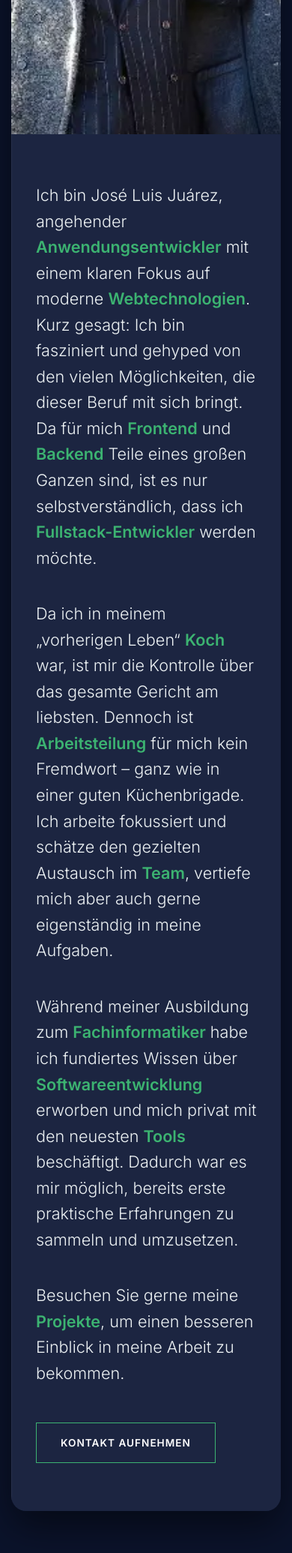
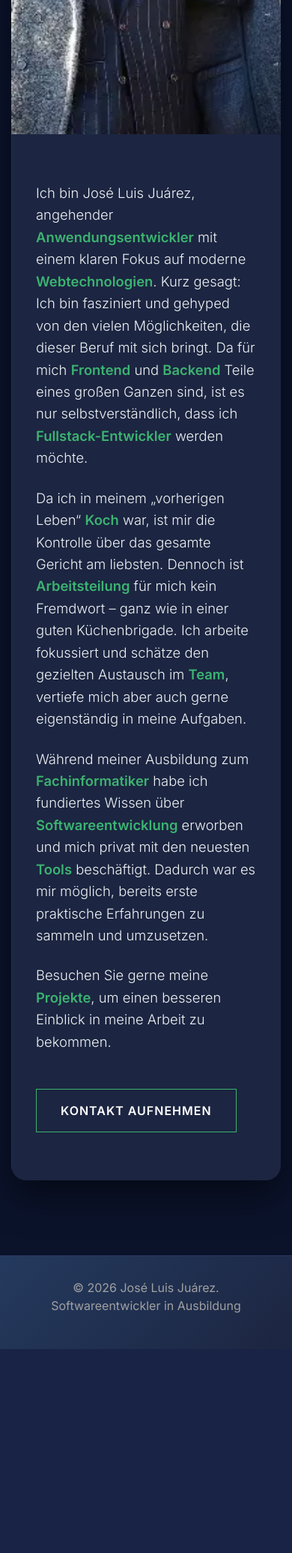
Before and after one commit to JLJ-HH/portfolio_flask, a Flask app: page /about in a window 390 px wide. Shown: the part 452-2523 px from the top of the page at 75% size. After the commit the page ends 2251 px from the top, so only its background shows below. Run offline with Flask 3, Linux system fonts and the light colour scheme.

Commit message:
feat: Introduce base HTML template with responsive navigation and footer, and create an 'About Me' page with a custom hero section and styling.

```diff
--- a/static/css/about.css
+++ b/static/css/about.css
@@ -4,7 +4,7 @@
 
 .about-hero-container {
   display: flex;
-  min-height: 600px;
+  min-height: 400px;
   margin-top: 2rem;
   margin-bottom: 2rem;
   gap: 0;
@@ -54,7 +54,7 @@
   background-color: #1c2541;
   display: flex;
   align-items: center; /* Changed back to center for better alignment with fixed height */
-  padding: 4rem 3rem;
+  padding: 2rem 3rem;
   border-left: 1px solid rgba(255, 255, 255, 0.05);
 }
 
@@ -65,9 +65,9 @@
 }
 
 .about-text-minimal p {
-  font-size: 1.35rem; /* Noticeably larger font size */
+  font-size: 1.15rem; /* Reduced for better proportions */
   line-height: 1.6;
-  margin-bottom: 2.5rem; /* More space between paragraphs */
+  margin-bottom: 1.5rem; /* More compact spacing */
   font-weight: 300;
 }
 
@@ -91,7 +91,7 @@
   border: 1px solid #3cb371;
   transition: all 0.3s ease;
   text-transform: uppercase;
-  font-size: 0.85rem;
+  font-size: 1rem;
 }
 
 .btn-minimal:hover {
--- a/templates/about.html
+++ b/templates/about.html
@@ -1,7 +1,7 @@
 {% extends "base.html" %}
 
 {% block extra_css %}
-<link rel="stylesheet" href="{{ url_for('static', filename='css/about.css') }}?v=1.2">
+<link rel="stylesheet" href="{{ url_for('static', filename='css/about.css') }}?v=1.3">
 {% endblock %}
 
 {% block content %}
--- a/templates/base.html
+++ b/templates/base.html
@@ -22,7 +22,7 @@
     <!-- Eigene Styles -->
     <link
       rel="stylesheet"
-      href="{{ url_for('static', filename='css/layout.css') }}?v=1.1"
+      href="{{ url_for('static', filename='css/layout.css') }}?v=1.2"
     />
     {% block extra_css %}{% endblock %}
   </head>
```
